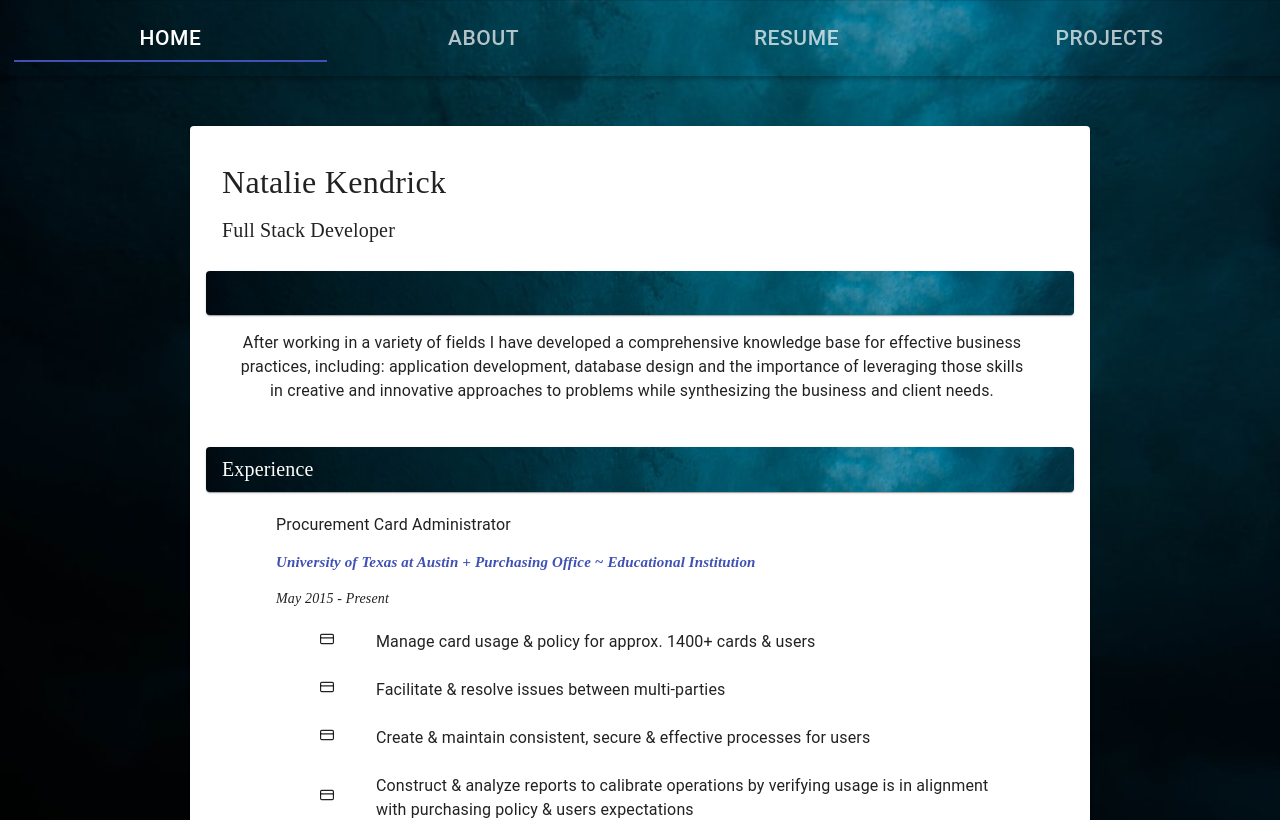
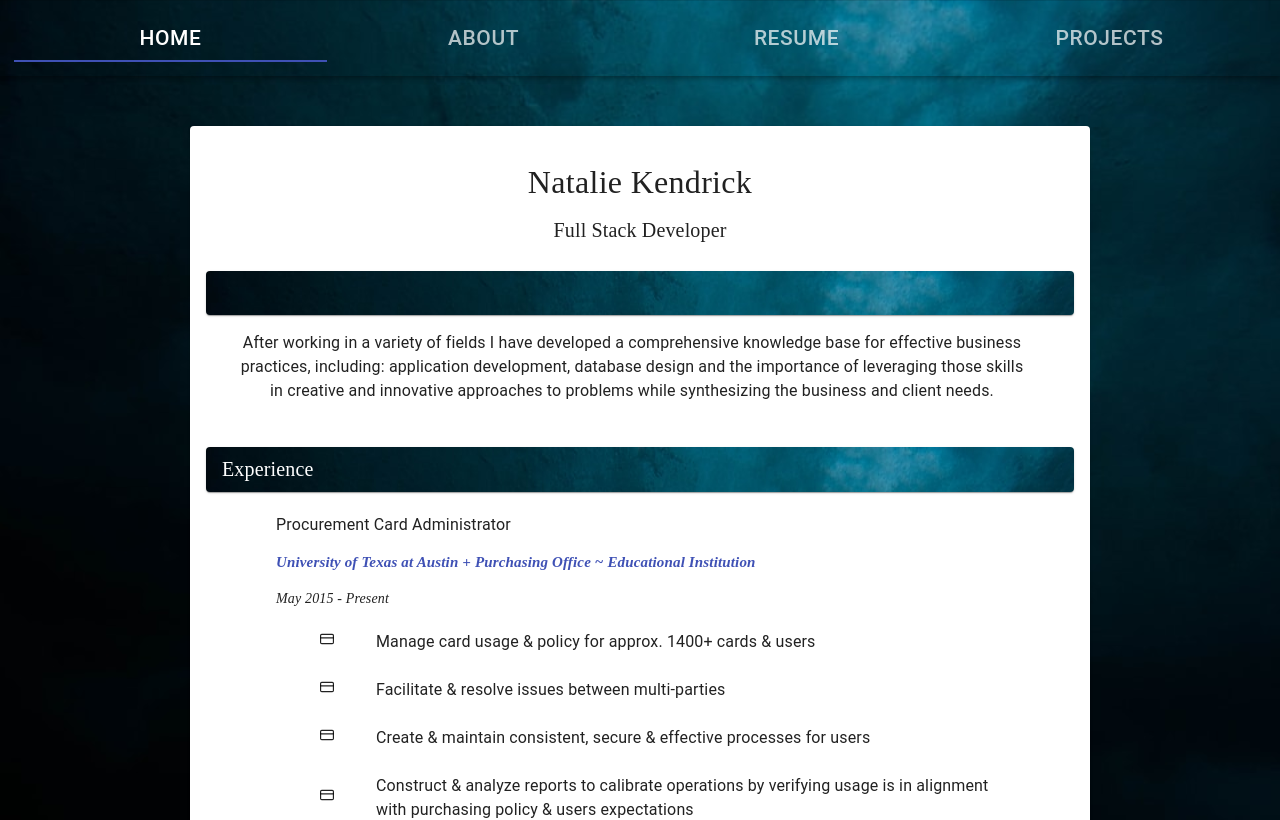
Before and after one commit to listenToRipley/nataliekendrick, a React (Create React App) app: page /resume in a window 1280 px wide. Shown: the top 820 px of the page. Built offline with nearby package versions, Linux system fonts and the light colour scheme.

Commit message:
change view on title in header

```diff
--- a/src/Components/ResumeHead.js
+++ b/src/Components/ResumeHead.js
@@ -40,8 +40,8 @@ const ResumeHead = () => {
 
   return(
     <div className={classes.paper}>
-    <Typography className={classes.name}>Natalie Kendrick</Typography>
-    <p className={classes.title}>Full Stack Developer</p>
+    <Typography className={classes.name} align="center">Natalie Kendrick</Typography>
+    <p className={classes.title} align="center">Full Stack Developer</p>
   </div>
   )
 }
```
